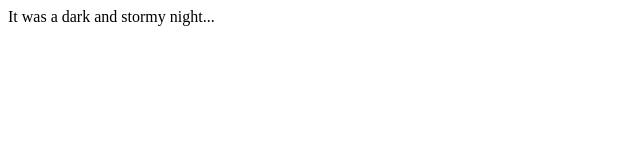
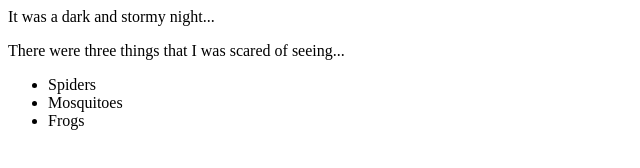
Before and after one commit to yisrael83/fireside-story, a plain HTML site: page index.html in a window 1280 px wide. Shown: the whole page, without its empty margins (0-640 px from the left). Drawn offline with Linux system fonts and the light colour scheme.

Commit message:
I added the second line to the story

```diff
--- a/index.html
+++ b/index.html
@@ -1,5 +1,14 @@
 <html>
-  <body>
+
+<body>
     <p>It was a dark and stormy night...</p>
-  </body>
+    <p>There were three things that I was scared of seeing...
+        <p/>
+        <ul>
+            <li> Spiders </li>
+            <li> Mosquitoes </li>
+            <li> Frogs </li>
+        </ul>
+</body>
+
 </html>
```
